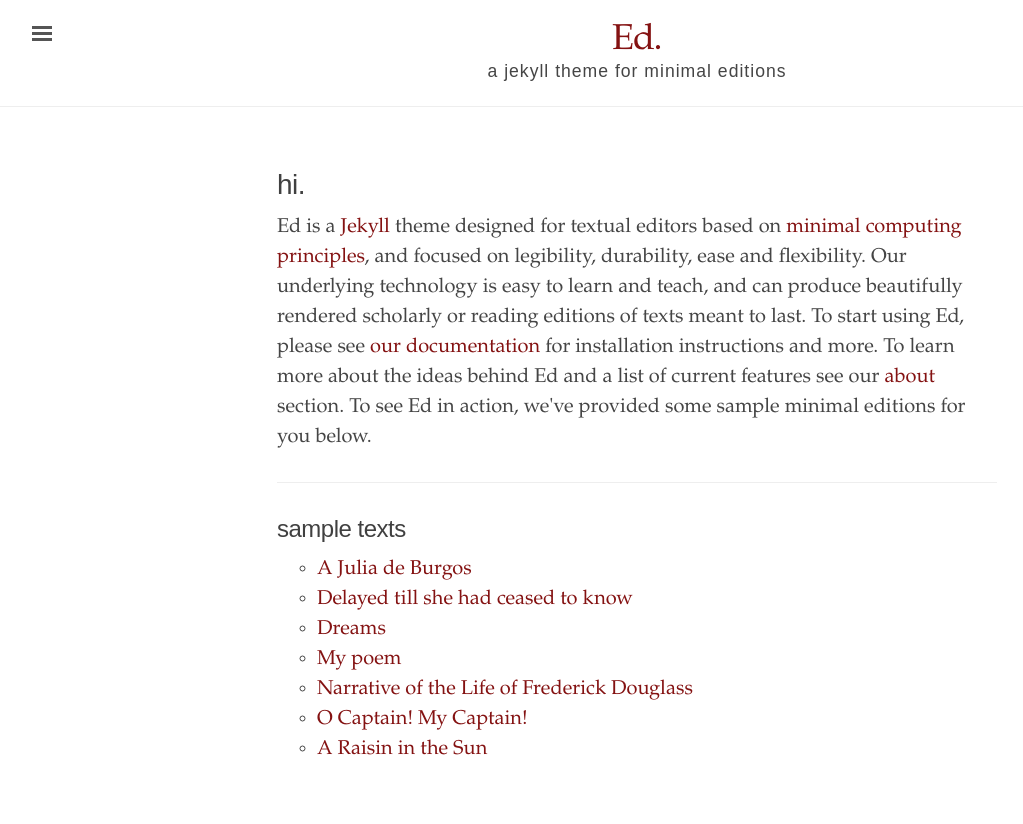
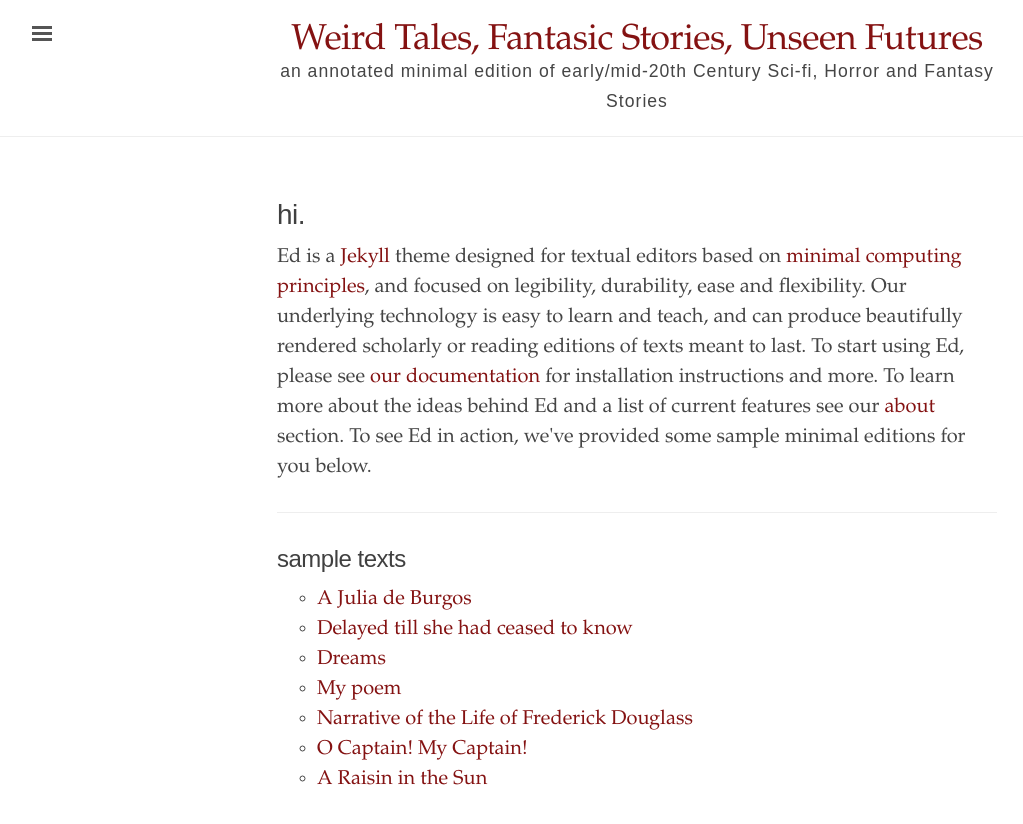
Before and after one commit to parisa9/dig-ed, a Jekyll site: the page built from index.html, in a window 1280 px wide. Shown: the top 824 px of the page, without its empty margins (3-1026 px from the left). Built offline with Jekyll 4.4.1, drawn with Linux system fonts in a browser that asks for light colours.

Commit message:
Update _config.yml

```diff
--- a/_config.yml
+++ b/_config.yml
@@ -1,17 +1,17 @@
 # Built with Jekyll 3.6.0
 
 # Setup
-title:               Ed.
-tagline:             'a jekyll theme for minimal editions'
+title:               Weird Tales, Fantasic Stories, Unseen Futures
+tagline:             'an annotated minimal edition of early/mid-20th Century Sci-fi, Horror and Fantasy Stories'
 description:         'Ed is a Jekyll theme designed for textual editors based on minimal computing principles, and focused on legibility and flexibility.'
 url:                 'https://jloan.github.io/dig-ed/'
 baseurl:             '/dig-ed'
 
 # About/contact
 author:
-  name:              Alex Gil
-  url:               https://twitter.com/elotroalex
-  email:             colibri.alex@gmail.com
+  name:              Jason Loan
+  url:               https://twitter.com/loanage
+  email:             jloan@pierce.ctc.edu
 
 # Color scheme. Options: red, orange, magenta, cyan, blue, brown
 color-scheme:
```
